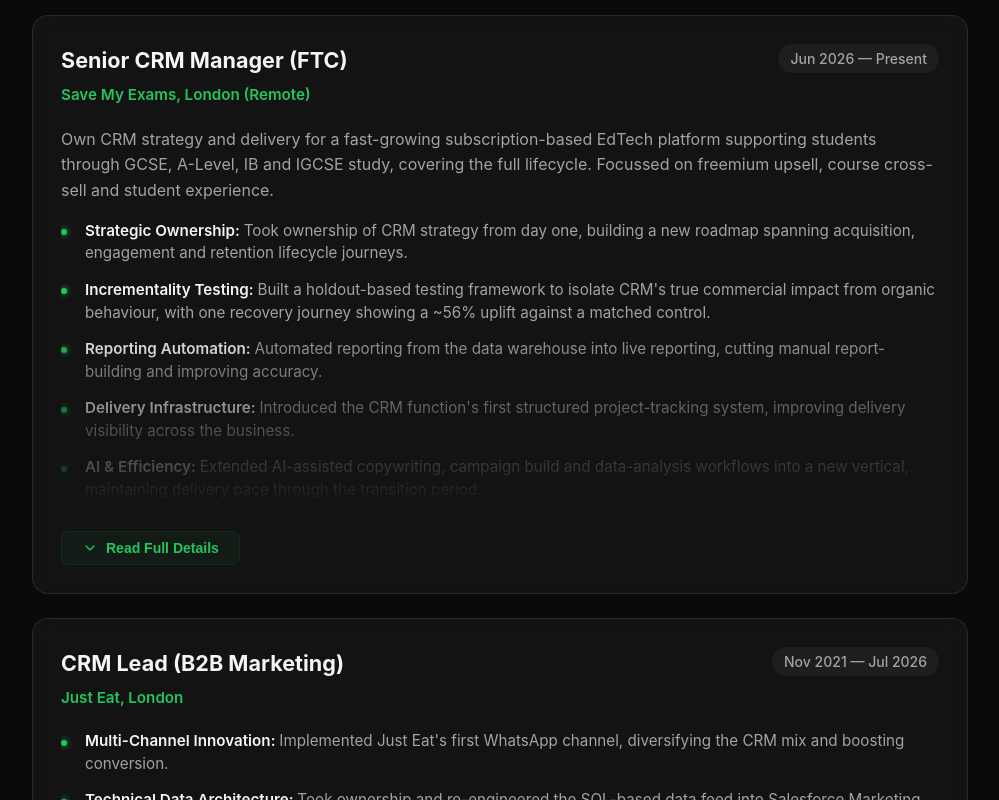
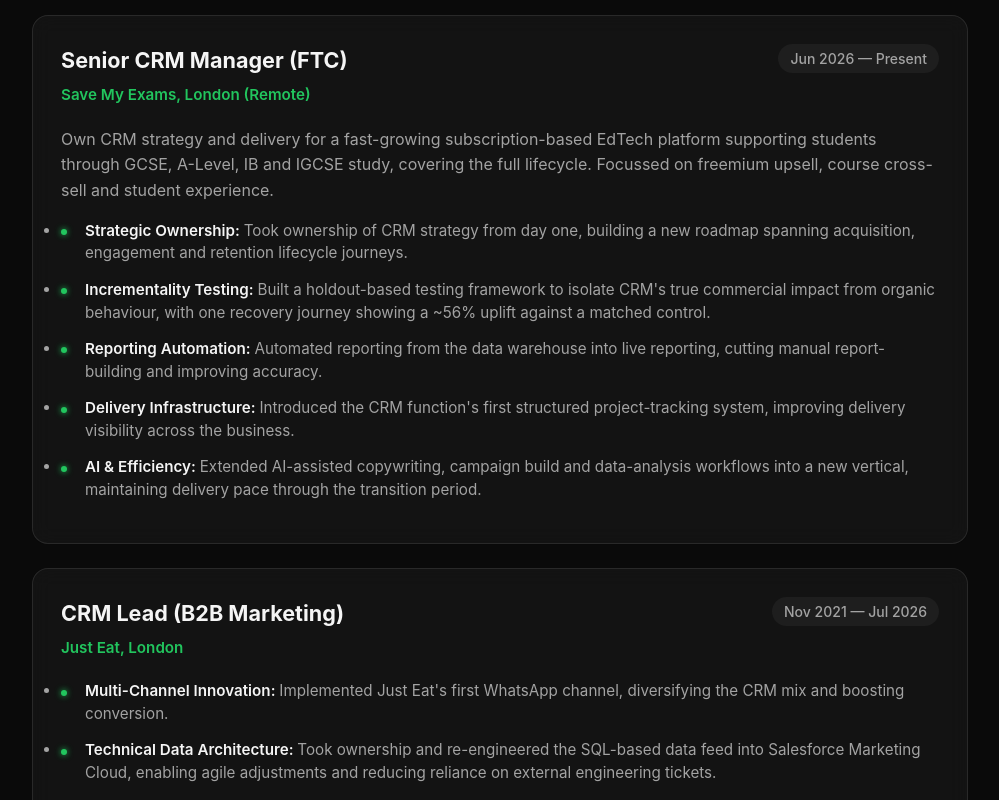
Before and after one commit to djillsley/danielillsley-portfolio, a React (Vite) app: page /experience in a window 1280 px wide. Shown: the part 1400-2200 px from the top of the page, without its empty margins (140-1139 px from the left). Built offline with nearby package versions, Linux system fonts and the light colour scheme.

Commit message:
Remove expand/collapse from JobCard

```diff
--- a/src/App.tsx
+++ b/src/App.tsx
@@ -254,8 +254,6 @@
 };
 
 const JobCard = ({ title, company, date, description, bullets }: { title: string, company: string, date: string, description?: string, bullets?: {bold?: string, text: string}[] }) => {
-  const [isExpanded, setIsExpanded] = useState(false);
-
   return (
     <motion.div
       className="card"
@@ -269,10 +267,7 @@
         </div>
         <motion.div layout="position" className="card-date">{date}</motion.div>
       </div>
-      <motion.div
-        layout
-        className={`collapsible-content ${isExpanded ? 'expanded' : 'collapsed'}`}
-      >
+      <motion.div layout>
         {description && <p style={{ color: 'var(--text-muted)', marginBottom: '1rem', lineHeight: '1.6' }}>{description}</p>}
         {bullets && bullets.length > 0 && (
           <ul>
@@ -290,9 +285,6 @@
           </ul>
         )}
       </motion.div>
-      <button className="toggle-btn" onClick={() => setIsExpanded(!isExpanded)}>
-        {isExpanded ? <><ChevronUp size={16} /> Show Less</> : <><ChevronDown size={16} /> Read Full Details</>}
-      </button>
     </motion.div>
   );
 };
```
